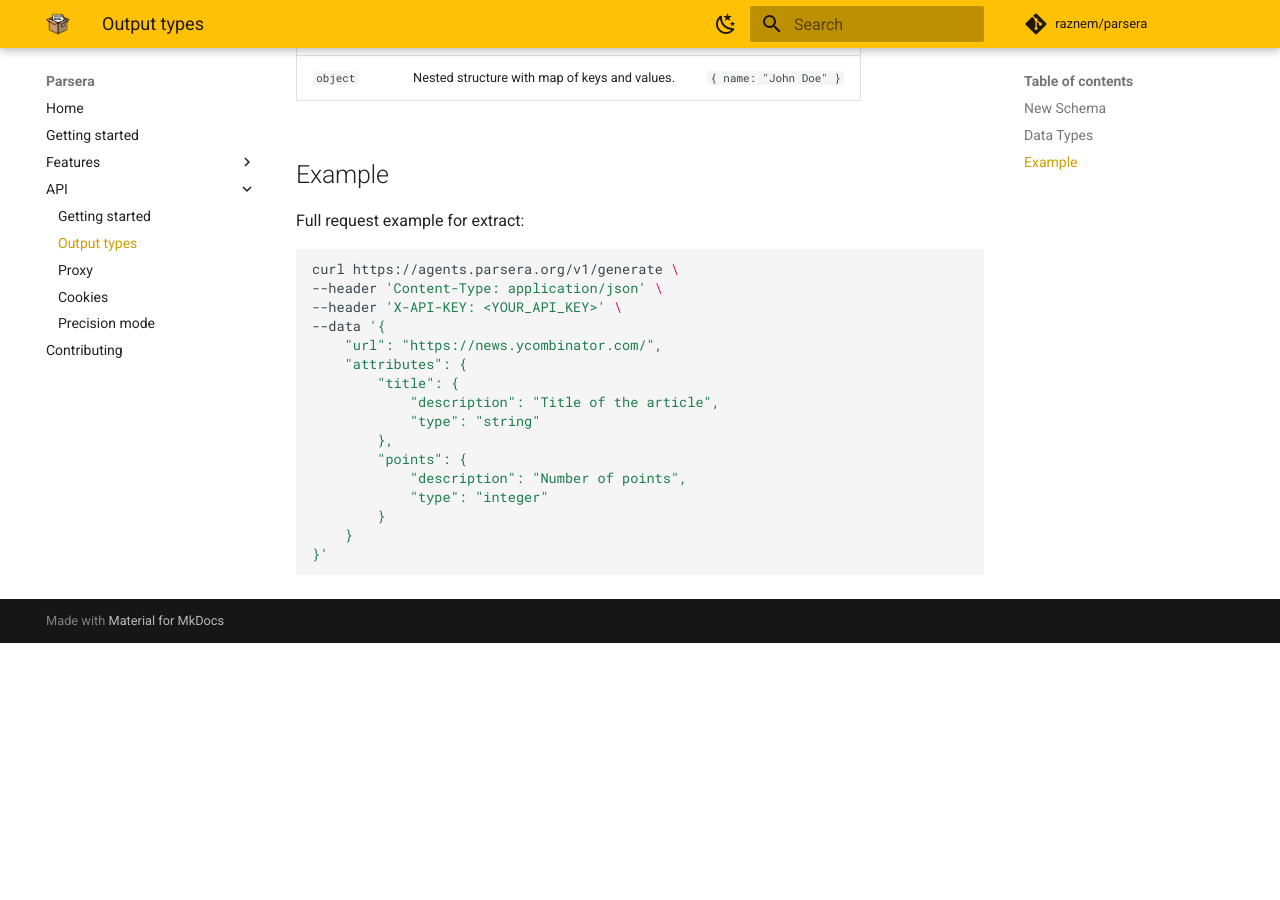
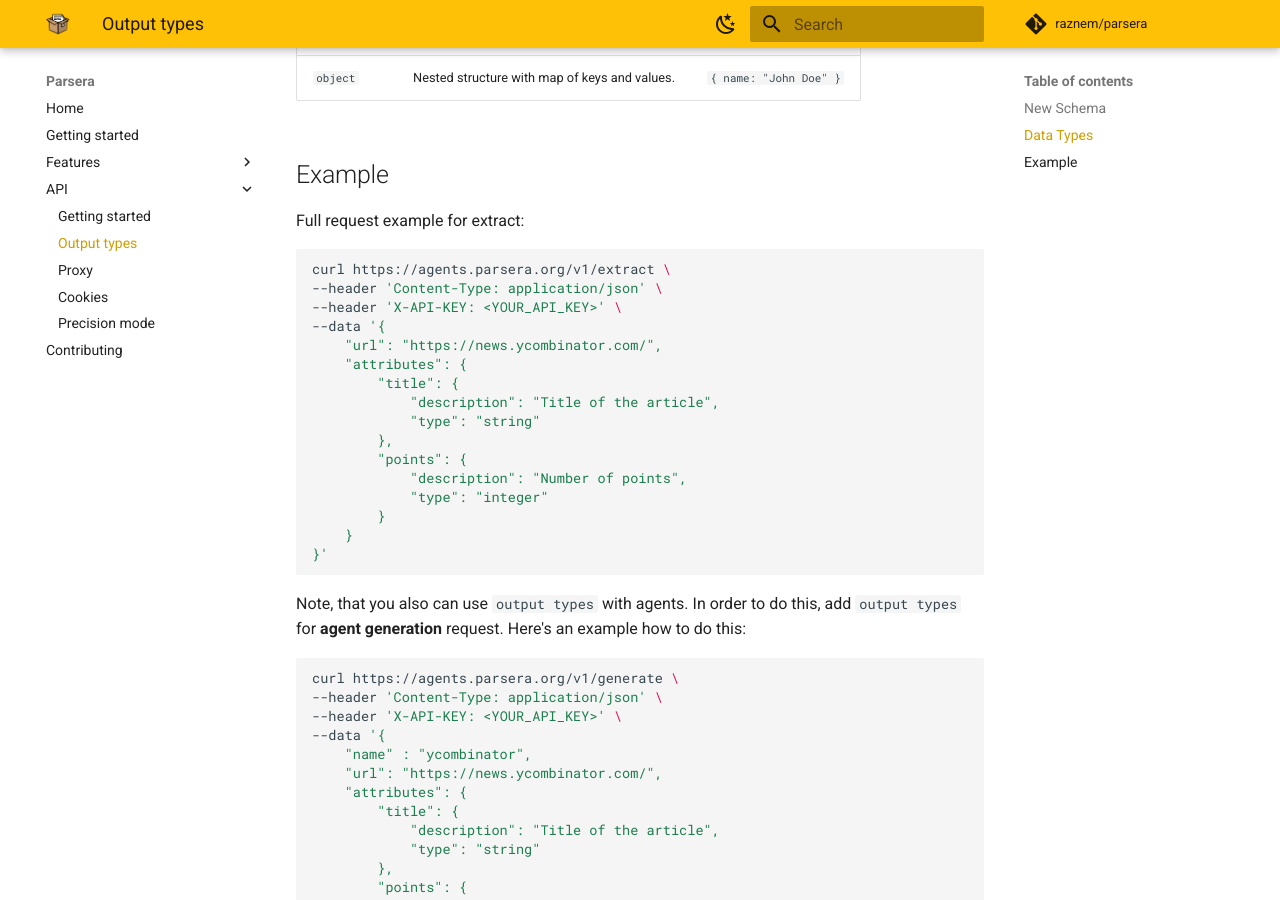
Before and after one commit to raznem/parsera, an MkDocs documentation site: the page built from docs/api/output-types.md, in a window 1280 px wide and 900 px high, scrolled down 1100 px. Built offline with MkDocs 1.6.1 and Material for MkDocs 9.7.7, drawn with Linux system fonts in a browser that asks for light colours; comment, search, counter and statistics services are not loaded; before the commit the page ends 1743 px from its top, so only the background shows below that.

Commit message:
Update doc.
Fix output types doc.

````diff
--- a/docs/api/output-types.md
+++ b/docs/api/output-types.md
@@ -42,7 +42,7 @@ You can use one of the following data types:
 ## Example
 Full request example for extract:
 ```bash
-curl https://agents.parsera.org/v1/generate \
+curl https://agents.parsera.org/v1/extract \
 --header 'Content-Type: application/json' \
 --header 'X-API-KEY: <YOUR_API_KEY>' \
 --data '{
@@ -59,3 +59,25 @@ curl https://agents.parsera.org/v1/generate \
     }
 }'
 ```
+
+Note, that you also can use `output types` with agents. In order to do this, add `output types` for **agent generation** request. Here's an example how to do this:
+
+```bash
+curl https://agents.parsera.org/v1/generate \
+--header 'Content-Type: application/json' \
+--header 'X-API-KEY: <YOUR_API_KEY>' \
+--data '{
+    "name" : "ycombinator",
+    "url": "https://news.ycombinator.com/",
+    "attributes": {
+        "title": {
+            "description": "Title of the article",
+            "type": "string"
+        },
+        "points": {
+            "description": "Number of points",
+            "type": "integer"
+        }
+    }
+}'
+```
````
